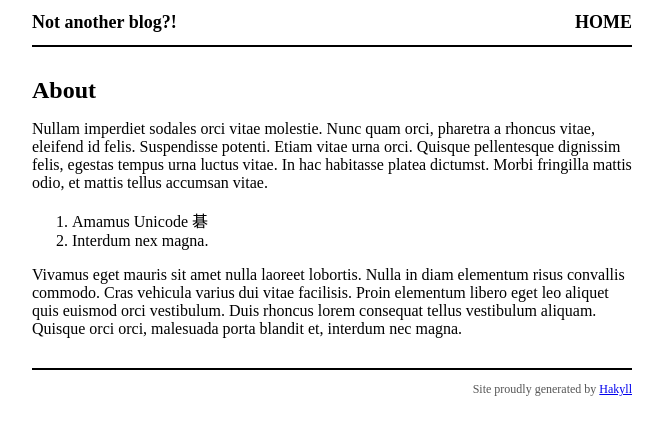
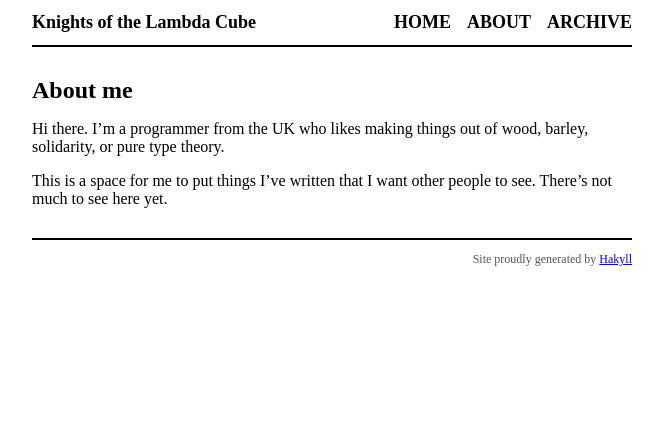
Before and after one commit to mcallisterjp/mcallisterjp.github.io, a plain HTML site: page about.html in a window 1280 px wide. Shown: the whole page, without its empty margins (308-971 px from the left). Drawn offline with Linux system fonts and the light colour scheme.

Commit message:
Publish about page; change name

```diff
--- a/about.html
+++ b/about.html
@@ -3,31 +3,27 @@
 <html xmlns="http://www.w3.org/1999/xhtml" xml:lang="en" lang="en">
     <head>
         <meta http-equiv="Content-Type" content="text/html; charset=UTF-8" />
-        <title>Not another blog?! - About</title>
+        <title>Knights of the Lambda Cube - About me</title>
         <link rel="stylesheet" type="text/css" href="./css/default.css" />
     </head>
     <body>
         <div id="header">
             <div id="logo">
-                <a href="./">Not another blog?!</a>
+                <a href="./">Knights of the Lambda Cube</a>
             </div>
             <div id="navigation">
                 <a href="./">Home</a>
-<!--            <a href="/about.html">About</a>
-                <a href="/contact.html">Contact</a>
-                <a href="/archive.html">Archive</a>-->
+                <a href="./about.html">About</a>
+                <!--<a href="/contact.html">Contact</a>-->
+                <a href="./archive.html">Archive</a>
             </div>
         </div>
 
         <div id="content">
-            <h1>About</h1>
+            <h1>About me</h1>
 
-            <p>Nullam imperdiet sodales orci vitae molestie. Nunc quam orci, pharetra a rhoncus vitae, eleifend id felis. Suspendisse potenti. Etiam vitae urna orci. Quisque pellentesque dignissim felis, egestas tempus urna luctus vitae. In hac habitasse platea dictumst. Morbi fringilla mattis odio, et mattis tellus accumsan vitae.</p>
-<ol style="list-style-type: decimal">
-<li>Amamus Unicode 碁</li>
-<li>Interdum nex magna.</li>
-</ol>
-<p>Vivamus eget mauris sit amet nulla laoreet lobortis. Nulla in diam elementum risus convallis commodo. Cras vehicula varius dui vitae facilisis. Proin elementum libero eget leo aliquet quis euismod orci vestibulum. Duis rhoncus lorem consequat tellus vestibulum aliquam. Quisque orci orci, malesuada porta blandit et, interdum nec magna.</p>
+            <p>Hi there. I’m a programmer from the UK who likes making things out of wood, barley, solidarity, or pure type theory.</p>
+<p>This is a space for me to put things I’ve written that I want other people to see. There’s not much to see here yet.</p>
         </div>
         <div id="footer">
             Site proudly generated by
```
Also changed, not shown: archive.html (+5 -5 lines), contact.html (+5 -5 lines), index.html (+5 -5 lines), posts/2017-05-18-may.html (+5 -5 lines), posts/faq.html (+5 -5 lines).
